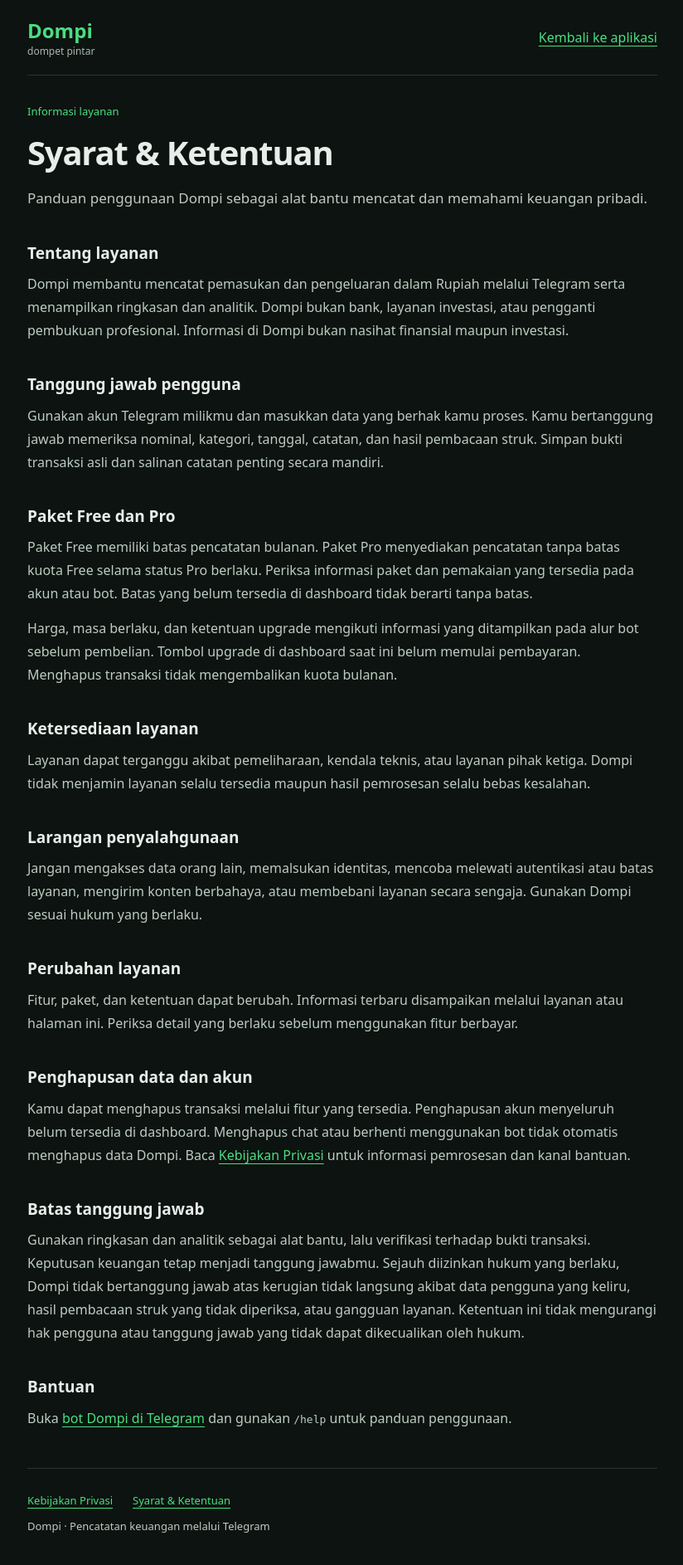
After one commit to cigslab/dompi-dashboard-web, a Flask app: page /terms in a window 1280 px wide. The commit adds this page. Shown: the whole page at 83% size, without its empty margins (227-1051 px from the left). Run offline with Flask 3, Linux system fonts and the light colour scheme; parts of the project's set-up code (start-up, migrations or seed data) failed here and were passed over; some libraries are stand-ins or nearby versions.

Commit message:
Add public privacy and terms pages with account links

```diff
--- a/app.py
+++ b/app.py
@@ -150,6 +150,16 @@ def get_connection():
 @app.route("/")
 def home():
     return render_template("dashboard.html")
+
+
+@app.route("/privacy")
+def privacy_page():
+    return render_template("privacy.html")
+
+
+@app.route("/terms")
+def terms_page():
+    return render_template("terms.html")
 
 
 @app.route("/api/profile")
--- /dev/null
+++ b/static/legal.css
@@ -0,0 +1,21 @@
+* { box-sizing: border-box; }
+:root { color-scheme: dark; font-family: system-ui, -apple-system, sans-serif; background: #0c1310; color: #e7eee9; }
+body { margin: 0; padding: 0 max(20px, env(safe-area-inset-right)) env(safe-area-inset-bottom) max(20px, env(safe-area-inset-left)); }
+header, main, footer { width: 100%; max-width: 760px; margin: auto; }
+header { display: flex; align-items: center; justify-content: space-between; gap: 16px; padding: max(20px, env(safe-area-inset-top)) 0 20px; border-bottom: 1px solid #293830; }
+a { color: #4ade80; text-underline-offset: 4px; overflow-wrap: anywhere; }
+header a, footer a { display: inline-flex; align-items: center; min-height: 44px; }
+.brand { display: flex; flex-direction: column; align-items: flex-start; text-decoration: none; font-size: 24px; font-weight: 750; }
+.brand span { color: #a8b8af; font-size: 12px; font-weight: 400; }
+main { padding: 32px 0; line-height: 1.75; overflow-wrap: anywhere; }
+h1 { font-size: clamp(28px, 6vw, 40px); line-height: 1.2; margin: 8px 0 16px; letter-spacing: -0.03em; }
+h2 { font-size: 19px; line-height: 1.4; margin: 0 0 10px; }
+p { margin: 0 0 14px; color: #bdccc2; }
+.eyebrow { color: #4ade80; font-size: 13px; }
+.intro { font-size: 17px; }
+section { padding-top: 24px; }
+footer { border-top: 1px solid #293830; padding: 16px 0 24px; font-size: 13px; }
+footer nav { display: flex; flex-wrap: wrap; gap: 8px 24px; }
+a:focus-visible { outline: 2px solid #4ade80; outline-offset: 4px; border-radius: 3px; }
+.skip-link { position: absolute; left: 20px; top: -100px; padding: 12px; background: #141d18; }
+.skip-link:focus { top: 8px; }
--- a/templates/dashboard.html
+++ b/templates/dashboard.html
@@ -51,11 +51,11 @@
                         <p id="accountQuotaNote" class="account-caption" hidden></p>
                         <button type="button" id="accountUsageRetry" class="account-retry" hidden>Coba lagi informasi akun</button>
                     </section>
-                    <ul class="account-actions" aria-label="Layanan akun — belum tersedia">
+                    <ul class="account-actions" aria-label="Layanan akun">
                         <li><button type="button" disabled class="account-action account-action-upgrade"><span>Upgrade ke Pro</span><span class="account-action-hint">Segera</span></button></li>
                         <li><button type="button" disabled class="account-action "><span>Bantuan &amp; Feedback</span><span class="account-action-hint">Segera</span></button></li>
-                        <li><button type="button" disabled class="account-action "><span>Kebijakan Privasi</span><span class="account-action-hint">Segera</span></button></li>
-                        <li><button type="button" disabled class="account-action "><span>Syarat &amp; Ketentuan</span><span class="account-action-hint">Segera</span></button></li>
+                        <li><a href="/privacy" class="account-action"><span>Kebijakan Privasi</span><span aria-hidden="true">→</span></a></li>
+                        <li><a href="/terms" class="account-action"><span>Syarat &amp; Ketentuan</span><span aria-hidden="true">→</span></a></li>
                         <li><button type="button" disabled class="account-action account-action-danger"><span>Hapus Data / Akun</span><span class="account-action-hint">Segera</span></button></li>
                     </ul>
                 </div>
--- /dev/null
+++ b/templates/legal_base.html
@@ -0,0 +1,19 @@
+<!doctype html>
+<html lang="id">
+<head>
+    <meta charset="utf-8">
+    <meta name="viewport" content="width=device-width, initial-scale=1, viewport-fit=cover">
+    <meta name="color-scheme" content="dark">
+    <title>{% block title %}{% endblock %} — Dompi</title>
+    <link rel="stylesheet" href="{{ url_for('static', filename='legal.css') }}">
+</head>
+<body>
+    <a class="skip-link" href="#content">Lewati ke isi</a>
+    <header><a class="brand" href="/">Dompi<span>dompet pintar</span></a><a href="/">Kembali ke aplikasi</a></header>
+    <main id="content">
+        <p class="eyebrow">Informasi layanan</p>
+        {% block content %}{% endblock %}
+    </main>
+    <footer><nav aria-label="Informasi legal"><a href="/privacy" {% if request.path == '/privacy' %}aria-current="page"{% endif %}>Kebijakan Privasi</a><a href="/terms" {% if request.path == '/terms' %}aria-current="page"{% endif %}>Syarat &amp; Ketentuan</a></nav><p>Dompi · Pencatatan keuangan melalui Telegram</p></footer>
+</body>
+</html>
--- /dev/null
+++ b/templates/terms.html
@@ -0,0 +1,15 @@
+{% extends "legal_base.html" %}
+{% block title %}Syarat &amp; Ketentuan{% endblock %}
+{% block content %}
+<h1>Syarat &amp; Ketentuan</h1>
+<p class="intro">Panduan penggunaan Dompi sebagai alat bantu mencatat dan memahami keuangan pribadi.</p>
+<section><h2>Tentang layanan</h2><p>Dompi membantu mencatat pemasukan dan pengeluaran dalam Rupiah melalui Telegram serta menampilkan ringkasan dan analitik. Dompi bukan bank, layanan investasi, atau pengganti pembukuan profesional. Informasi di Dompi bukan nasihat finansial maupun investasi.</p></section>
+<section><h2>Tanggung jawab pengguna</h2><p>Gunakan akun Telegram milikmu dan masukkan data yang berhak kamu proses. Kamu bertanggung jawab memeriksa nominal, kategori, tanggal, catatan, dan hasil pembacaan struk. Simpan bukti transaksi asli dan salinan catatan penting secara mandiri.</p></section>
+<section><h2>Paket Free dan Pro</h2><p>Paket Free memiliki batas pencatatan bulanan. Paket Pro menyediakan pencatatan tanpa batas kuota Free selama status Pro berlaku. Periksa informasi paket dan pemakaian yang tersedia pada akun atau bot. Batas yang belum tersedia di dashboard tidak berarti tanpa batas.</p><p>Harga, masa berlaku, dan ketentuan upgrade mengikuti informasi yang ditampilkan pada alur bot sebelum pembelian. Tombol upgrade di dashboard saat ini belum memulai pembayaran. Menghapus transaksi tidak mengembalikan kuota bulanan.</p></section>
+<section><h2>Ketersediaan layanan</h2><p>Layanan dapat terganggu akibat pemeliharaan, kendala teknis, atau layanan pihak ketiga. Dompi tidak menjamin layanan selalu tersedia maupun hasil pemrosesan selalu bebas kesalahan.</p></section>
+<section><h2>Larangan penyalahgunaan</h2><p>Jangan mengakses data orang lain, memalsukan identitas, mencoba melewati autentikasi atau batas layanan, mengirim konten berbahaya, atau membebani layanan secara sengaja. Gunakan Dompi sesuai hukum yang berlaku.</p></section>
+<section><h2>Perubahan layanan</h2><p>Fitur, paket, dan ketentuan dapat berubah. Informasi terbaru disampaikan melalui layanan atau halaman ini. Periksa detail yang berlaku sebelum menggunakan fitur berbayar.</p></section>
+<section><h2>Penghapusan data dan akun</h2><p>Kamu dapat menghapus transaksi melalui fitur yang tersedia. Penghapusan akun menyeluruh belum tersedia di dashboard. Menghapus chat atau berhenti menggunakan bot tidak otomatis menghapus data Dompi. Baca <a href="/privacy">Kebijakan Privasi</a> untuk informasi pemrosesan dan kanal bantuan.</p></section>
+<section><h2>Batas tanggung jawab</h2><p>Gunakan ringkasan dan analitik sebagai alat bantu, lalu verifikasi terhadap bukti transaksi. Keputusan keuangan tetap menjadi tanggung jawabmu. Sejauh diizinkan hukum yang berlaku, Dompi tidak bertanggung jawab atas kerugian tidak langsung akibat data pengguna yang keliru, hasil pembacaan struk yang tidak diperiksa, atau gangguan layanan. Ketentuan ini tidak mengurangi hak pengguna atau tanggung jawab yang tidak dapat dikecualikan oleh hukum.</p></section>
+<section><h2>Bantuan</h2><p>Buka <a href="https://t.me/catetexpbot">bot Dompi di Telegram</a> dan gunakan <code>/help</code> untuk panduan penggunaan.</p></section>
+{% endblock %}
```
Also changed, not shown: templates/privacy.html (added, +13 -0 lines), tests/test_dashboard_xss.cjs (+3 -2 lines), tests/test_public_pages.py (added, +25 -0 lines).
